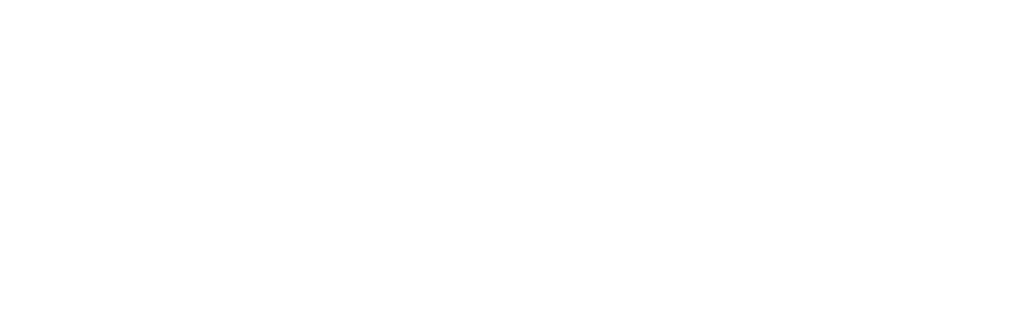
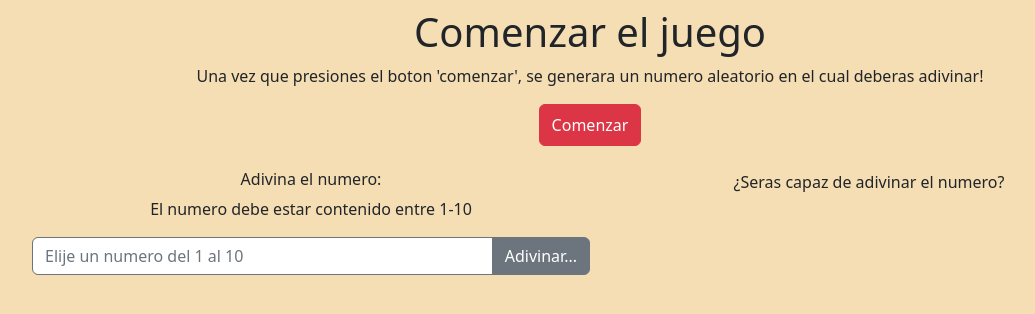
Before and after one commit to nicoelias997/TP5-EJERCICIO1-DOM, a plain HTML site: page index.html in a window 1280 px wide. Shown: the whole page, without its empty margins (50-1085 px from the left). Drawn offline with nearby package versions, Linux system fonts and the light colour scheme.

Commit message:
Pagina simple realizada con bootstrap

```diff
--- a/css/styles.scss
+++ b/css/styles.scss
@@ -0,0 +1,8 @@
+*{
+    margin: 0;
+    padding: 0;
+    box-sizing: border-box;
+}
+body{
+    background-color: wheat;
+}
--- a/index.html
+++ b/index.html
@@ -12,7 +12,33 @@
     <link rel="stylesheet" href="/css/styles.css">
 </head>
 <body>
-    <script src="https://cdn.jsdelivr.net/npm/@popperjs/core@2.11.5/dist/umd/popper.min.js" integrity="sha384-Xe+8cL9oJa6tN/veChSP7q+mnSPaj5Bcu9mPX5F5xIGE0DVittaqT5lorf0EI7Vk" crossorigin="anonymous"></script>
+
+    <header class="container text-center mt-2">
+       <h1>Comenzar el juego</h1>
+       <p>Una vez que presiones el boton 'comenzar', se generara un numero aleatorio en el cual deberas adivinar!</p>
+       <button class="btn btn-danger py-2">Comenzar</button>
+    </header>
+    <main>
+        <section class="d-flex container col-12 text-center mt-4">
+            <article class="col-6">
+                <h6>Adivina el numero:</h6>
+                <p>El numero debe estar contenido entre 1-10</p>
+
+                <div class="input-group">
+                    <input type="number" class="form-control border border-secondary" placeholder="Elije un numero del 1 al 10" aria-label="Recipient's username" aria-describedby="botonAdivinar">
+                    <button class="btn btn-secondary" type="button" id="botonAdivinar">Adivinar...</button>
+                  </div>
+            </article>
+
+            <article class="col-6">
+                <p>¿Seras capaz de adivinar el numero?</p>
+            </article>
+        </section>
+
+    </main>
+
+
+
     <script src="https://cdn.jsdelivr.net/npm/bootstrap@5.2.0/dist/js/bootstrap.min.js" integrity="sha384-ODmDIVzN+pFdexxHEHFBQH3/9/vQ9uori45z4JjnFsRydbmQbmL5t1tQ0culUzyK" crossorigin="anonymous"></script>
     <script src="/js/app.js"></script>
 </body>
```
Also changed, not shown: css/styles.css, 1 other file.
